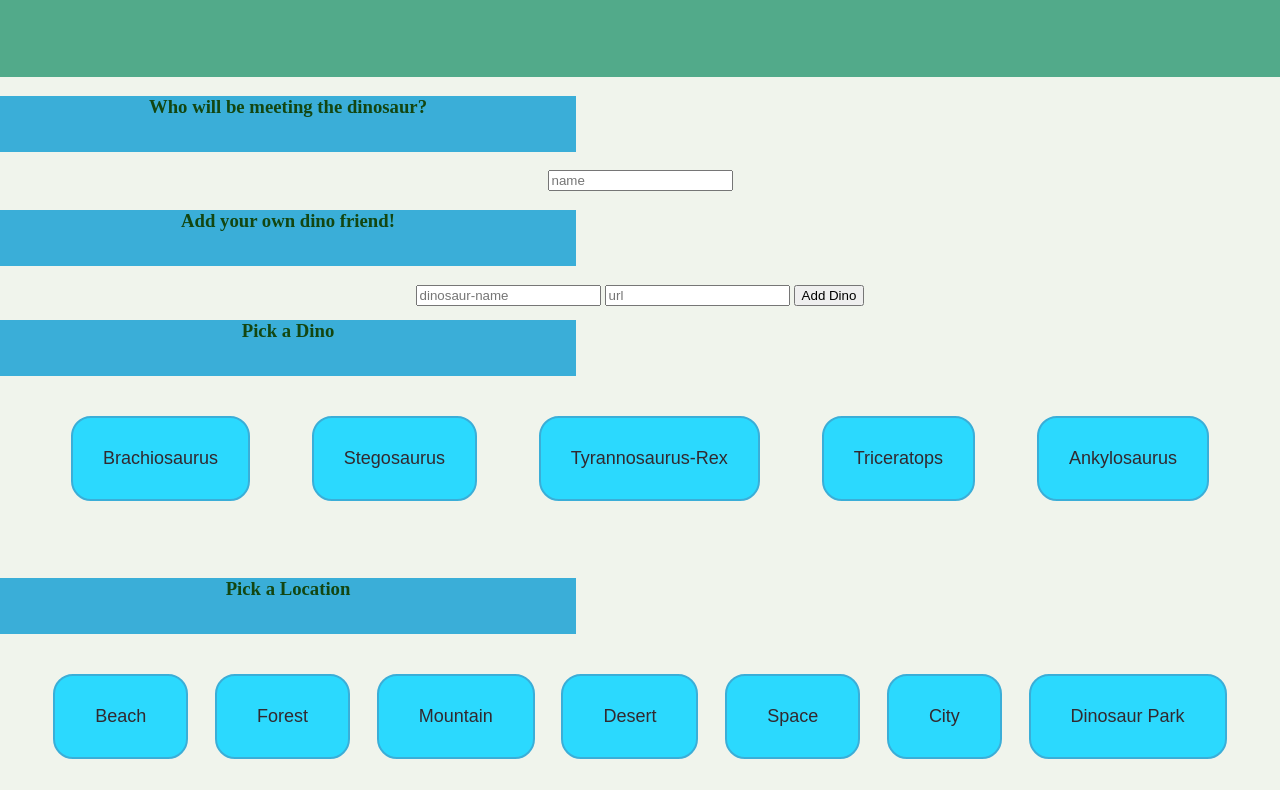
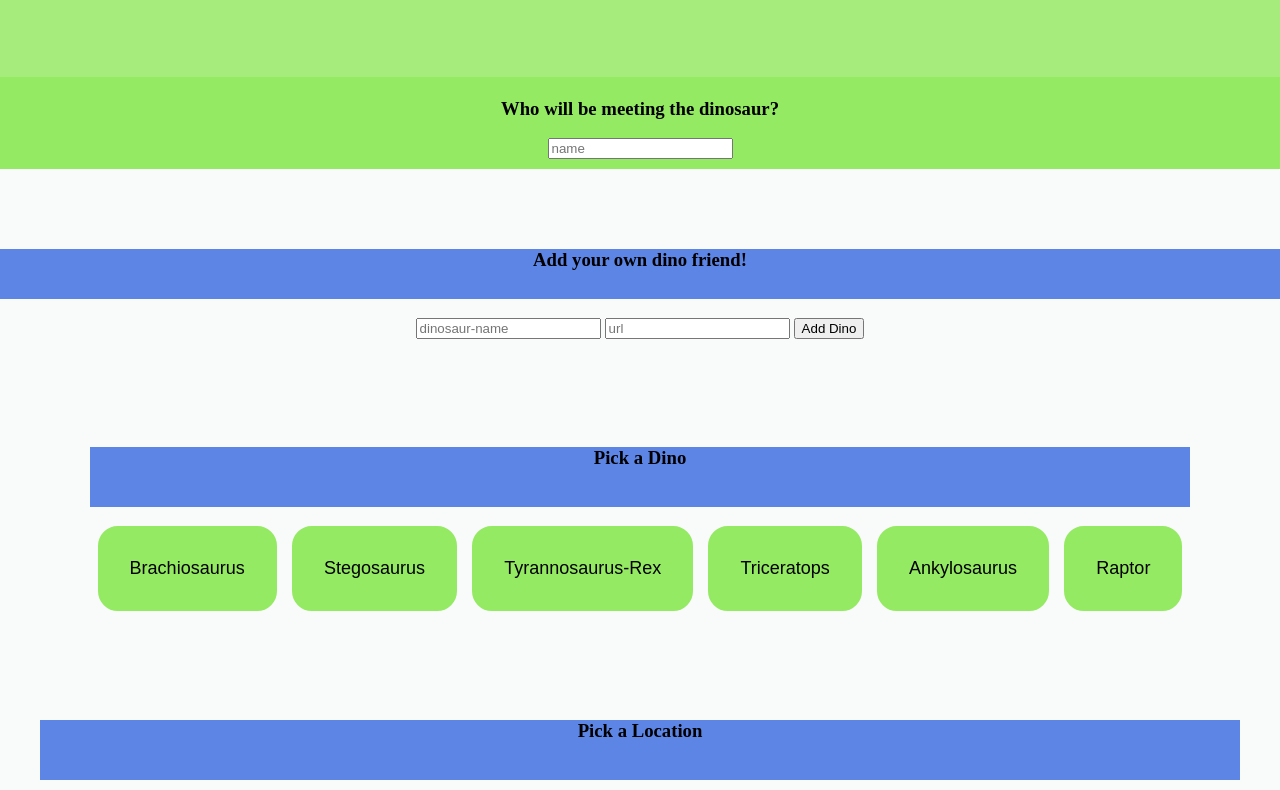
Before and after one commit to shugabee/capstone-project-dino, a website: page client/index.html in a window 1280 px wide. Shown: the part 83-873 px from the top of the page. Drawn offline with nearby package versions, Linux system fonts and the light colour scheme.

Commit message:
broke something

```diff
--- a/client/index.css
+++ b/client/index.css
@@ -1,54 +1,69 @@
 header {
     height: 20vh;
     width: 100%;
-    background-color: #52AA8A;
+    background-color: hsla(98, 76%, 64%, 0.796);
 }
 
 body {
     margin: auto;
-    background-color: #f0f4ec;
+    background-color: hsl(180, 11%, 98%);
 }
 
 h1 {
     font-size: 60px;
     text-align: center;
-    color: #134611;
+    color: #000000;
     margin-top: 0;
 }
 
-h3 {
+#dino-meet-input {
     text-align: center;
-    height: 7vh;
-    width: 45vw;
-    background-color: #3aaed8;
-    color: #134611;
+    padding-top: 2px;
+    padding-bottom: 80px;
+    margin-bottom: 80px;
+    background-color: hsl(98, 76%, 65%);
+    height: 10px;
+    width: 100%;
+}
 
+/* h3 {
+    display: flex;
+    flex-direction: column;
+    align-items: center;
+    margin: auto;
+    height: 6vh;
+    width: 100%;
+    background-color: hsl(201, 100%, 36%);
+    color: #000000;
+} */
+
+#add-form {
+    text-align: center;
+
+}
+.add-dino-heading {
+    background-color: #5c85e6;
+    height: 50px;
+}
+
+.form-heading {
+    background-color: #5c85e6;
+    height: 60px;
+    width: 100%;
 }
 
 #all-data {
-    display: flex;
-    flex-direction: column;
     text-align: center;
 }
 
-/* #dino-meet-input {
-    text-align: center;
-} */
 
 .dinosaurs {
-    margin: 40px;
+    margin: 90px;
     display: flex;
     flex-wrap: wrap;
     justify-content: space-around;
 }
 
-#add-form {
-    height: 20px;
-}
-
-/* .add-dino-heading {
-    padding-top: px;
-} */
 
 .dinosaurs input[type="radio"] {
     opacity: 0;
@@ -58,22 +73,22 @@ h3 {
 
 .dinosaurs label {
     display: inline-block;
-    background-color: #2bd9fe;
+    background-color: hsl(98, 76%, 65%);
     padding: 30px 30px;
     font-family: sans-serif, Arial;
     font-size: 18px;
-    color: #32292f;
-    border: 2px solid #3aaed8;
+    color: #000000;
+    border: 2px solid hsl(98, 76%, 65%);
     border-radius: 20px;
 }
 
 .dinosaurs label:hover{
-    background-color: #e8e8e1;
+    background-color: #fefae0;
 }
 
 .dinosaurs input[type="radio"]:checked + label {
-    background-color: #e8e8e1;
-    border-color: #3aaed8;
+    background-color: #fefae0;
+    border-color: hsl(201, 100%, 29%);
 }
 
 .locations {
@@ -91,22 +106,22 @@ h3 {
 
 .locations label {
     display: inline-block;
-    background-color: #2bd9fe;
+    background-color: hsl(98, 76%, 65%);
     padding: 30px 40px;
     font-family: sans-serif, Arial;
     font-size: 18px;
-    color: #32292f;
-    border: 2px solid #3aaed8;
+    color: #000000;
+    border: 2px solid hsl(98, 48%, 53%);
     border-radius: 20px;
 }
 
 .locations label:hover {
-    background-color: #e8e8e1;
+    background-color: #fefae0;
 }
 
 .locations input[type="radio"]:checked + label {
-    background-color: #e8e8e1;
-    border-color: #3aaed8;
+    background-color: #fefae0;
+    border-color: hsl(201, 100%, 29%);
 }
 
 #picture-container {
@@ -116,21 +131,15 @@ h3 {
     align-items: flex-end;
 }
 
-/* #name-container {
-    position: absolute;
-    display: flex;
-    justify-content: center;
-} */
+#name-container {
+    text-align: center;
+}
 
 .name-greeting {
     font-size: 30px;
     font-family: 'Fredoka One';
-    /* background-color: rgb(150, 224, 76); */
-    /* height: 90px; */
-    color: rgb(4, 3, 61);
-    /* display: flex;
-    justify-content: center;
-    position: absolute; */
+    color: #5c85e6;
+
 }
 
 .final-dino-pic {
@@ -150,11 +159,11 @@ h3 {
 }
 
 .dino-pic-large:hover {
-    /* transform: scale(.2, .2); */
-    animation: left-to-right 3s ease-in forwards;
+    transform: scale(.2, .2);
+    /* animation: left-to-right 3s ease-in forwards; */
 }
 
-@keyframes left-to-right {
+/* @keyframes left-to-right {
     0% {
         transform: translateX(0%);
     }
@@ -168,7 +177,7 @@ h3 {
         transform: translateX(100%);
 
     }
-}
+} */
 
 .dino-pic-flip:hover {
     transform: rotate(-360deg);
@@ -188,9 +197,16 @@ h3 {
     transition: 2s;
 } */
 
+
+#new-dino-button-holder {
+    padding-top: 20px;
+    text-align: center;
+}
+
+
 #new-dino-button {
-
-    width:25%;
-    height:60px;
-    background-color: #80ca5c;
+    width: 250px;
+    height: 60px;
+    border-radius: 10%;
+    background-color: hsl(98, 76%, 65%);
 }
--- a/client/index.html
+++ b/client/index.html
@@ -15,30 +15,24 @@
         <h1>LET'S MEET A DINOSAUR!</h1>
     </header>
 
-    <section id="all-data">
     <div id="dino-meet-input">
         <h3>Who will be meeting the dinosaur?</h3>
         <input type ="text" placeholder="name" id="name-input"/>
     </div>
 
-    <form id="add-form">
+    <div>
+        <form id="add-form">
         <h3 class="add-dino-heading">Add your own dino friend!</h3>
         <input type="text" placeholder="dinosaur-name" id="add-dino"/>
         <input type="text" placeholder="url" id="dino-url"/>
         <button id= "add-dino-submit" type="submit">Add Dino</button>
     </form>
+    </div>
 
-<br>
-<br>
-<br>
-<br>
-
+    <section id="all-data">
     <form id="dino-form">
-
-
-        <br>
-        <h3>Pick a Dino</h3>
         <div class="dinosaurs">
+        <h3 class="form-heading">Pick a Dino</h3>
             <input type="radio" name="radios" id="brach" value="3"/>
             <label for="brach">Brachiosaurus</label>
 
@@ -53,11 +47,14 @@
 
             <input type="radio" name="radios" id="ankyl" value="1"/>
             <label for="ankyl">Ankylosaurus</label>
+
+            <input type="radio" name="radios" id="raptor" value="26"/>
+            <label for="raptor">Raptor</label>
         </div>
 
-        <br>
-        <h3>Pick a Location</h3>
+
         <div class="locations">
+        <h3 class="form-heading">Pick a Location</h3>
             <input type="radio" name="locations-radios" id="beach-location" value="1"/>
             <label for="beach-location">Beach</label>
 
@@ -79,11 +76,7 @@
             <input type="radio" name="locations-radios" id="dino-park-location" value="7"/>
             <label for="dino-park-location">Dinosaur Park</label>
         </div>
-
-        <br>
-        <br>
         <button id="submit-button">Submit</button>
-
     </form>
 
 </section>
--- a/client/main.js
+++ b/client/main.js
@@ -32,6 +32,7 @@ const createNewDino = (event) => {
     axios.post('http://localhost:4000/api/dinosaur', reqBody)
     .then((res) => {
         console.log(res)
+        console.log(res.data[0].dinosaur_id)
         createDinoInput(res.data[0].dinosaur_id)
         dinoName.value = '';
         dinoUrl.value = '';
--- a/server/controller.js
+++ b/server/controller.js
@@ -44,6 +44,7 @@ const createDino = (req, res) => {
     returning *`)
     .then((dino) => {
         res.status(200).send(dino[0])
+        console.log(dino[0])
     })
 };
 
```
Also changed, not shown: client/picture.html (+3 -2 lines).
